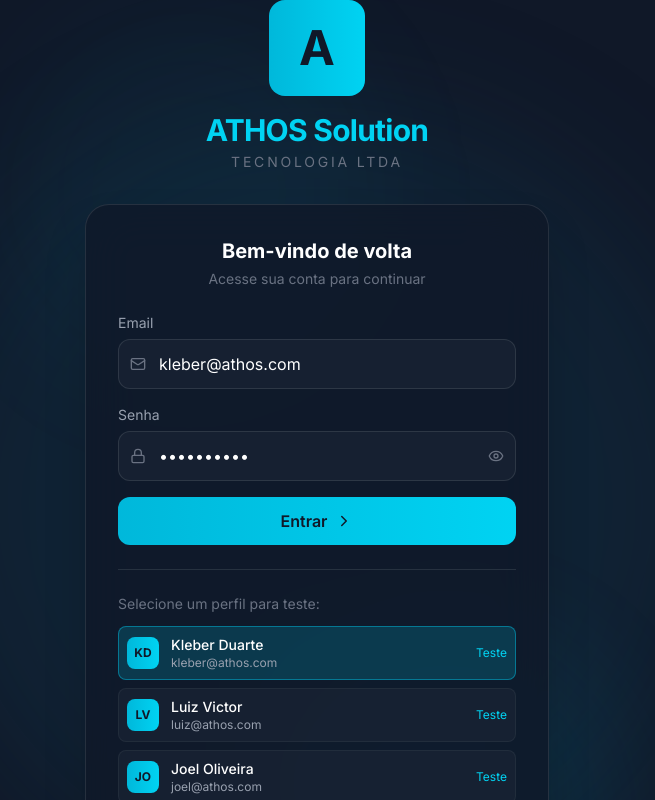
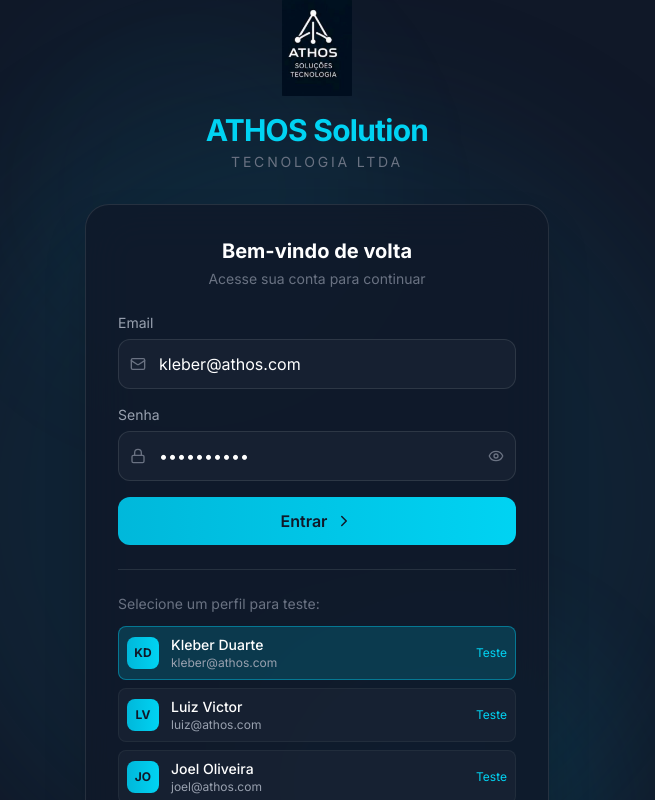
Before and after one commit to wordjoel/athos-business-management-platform, a React (Vite) app: page / in a window 1280 px wide. Shown: the top 800 px of the page, without its empty margins (323-978 px from the left). Built offline with nearby package versions, Linux system fonts and the light colour scheme.

Commit message:
fix: use logo image in all logo references

```diff
--- a/src/components/Sidebar.tsx
+++ b/src/components/Sidebar.tsx
@@ -106,8 +106,8 @@
     }`}>
       <div className={`p-6 flex items-center gap-3 ${sidebarCollapsed ? 'justify-center px-2' : ''}`}>
         <div className="relative">
-          <div className="w-10 h-10 flex items-center justify-center overflow-hidden rounded-xl bg-gradient-to-r from-cyan-500 to-cyan-400">
-            <span className="text-gray-900 font-bold text-xl">A</span>
+          <div className="w-10 h-10 flex items-center justify-center overflow-hidden rounded-xl">
+            <img src="/logo.png" alt="ATHOS Logo" className="w-full h-full object-contain" />
           </div>
           <div className="absolute -top-1 -right-1 w-3 h-3 bg-emerald-400 rounded-full border-2 border-gray-950" />
         </div>
--- a/src/pages/Login.tsx
+++ b/src/pages/Login.tsx
@@ -58,8 +58,8 @@
 
       <div className="relative z-10 w-full max-w-lg px-6">
         <div className="text-center mb-8 animate-fade-in">
-          <div className="inline-flex items-center justify-center w-24 h-24 mb-4 overflow-hidden rounded-2xl bg-gradient-to-r from-cyan-500 to-cyan-400">
-            <span className="text-gray-900 font-bold text-5xl">A</span>
+          <div className="inline-flex items-center justify-center w-24 h-24 mb-4 overflow-hidden rounded-2xl">
+            <img src="/logo.png" alt="ATHOS Logo" className="w-full h-full object-contain" />
           </div>
           <h1 className="text-3xl font-bold text-cyan-400 tracking-tight">ATHOS Solution</h1>
           <p className="text-sm text-gray-500 mt-1 tracking-[0.2em] uppercase">Tecnologia LTDA</p>
```
